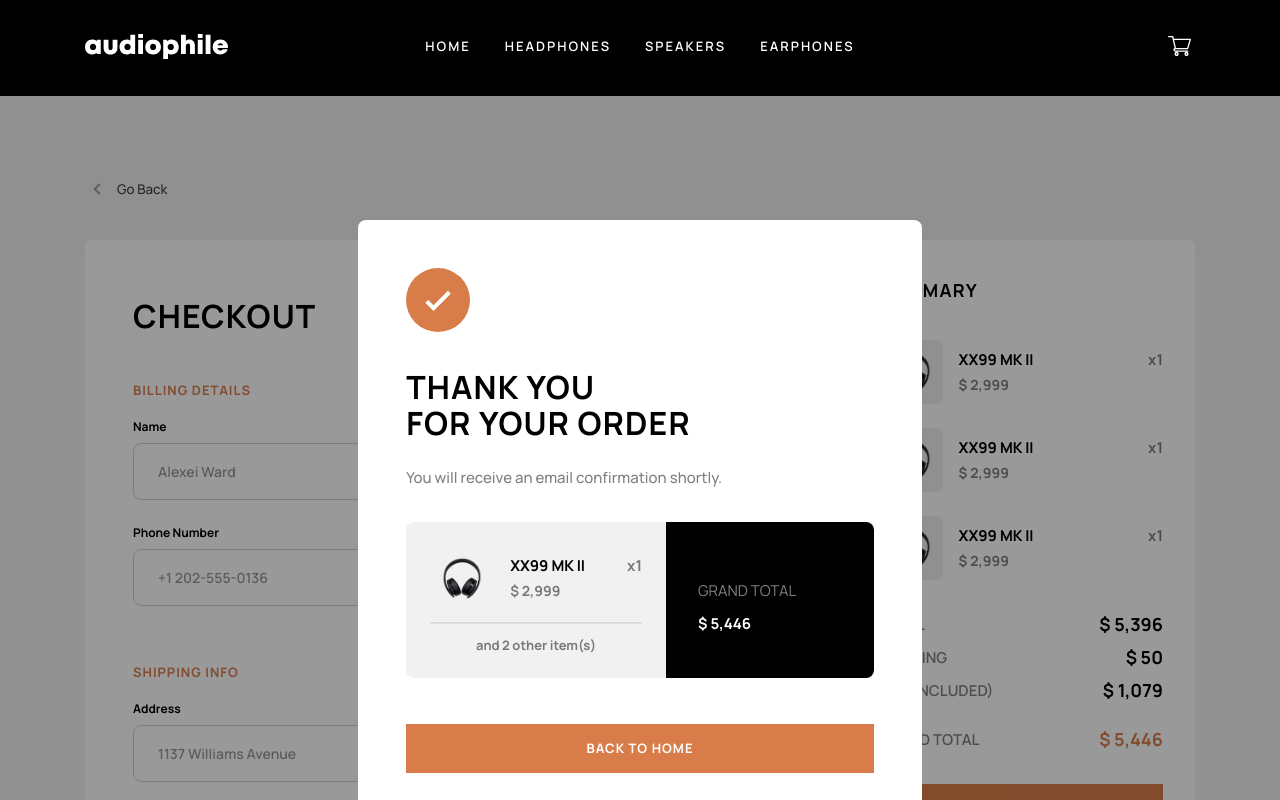
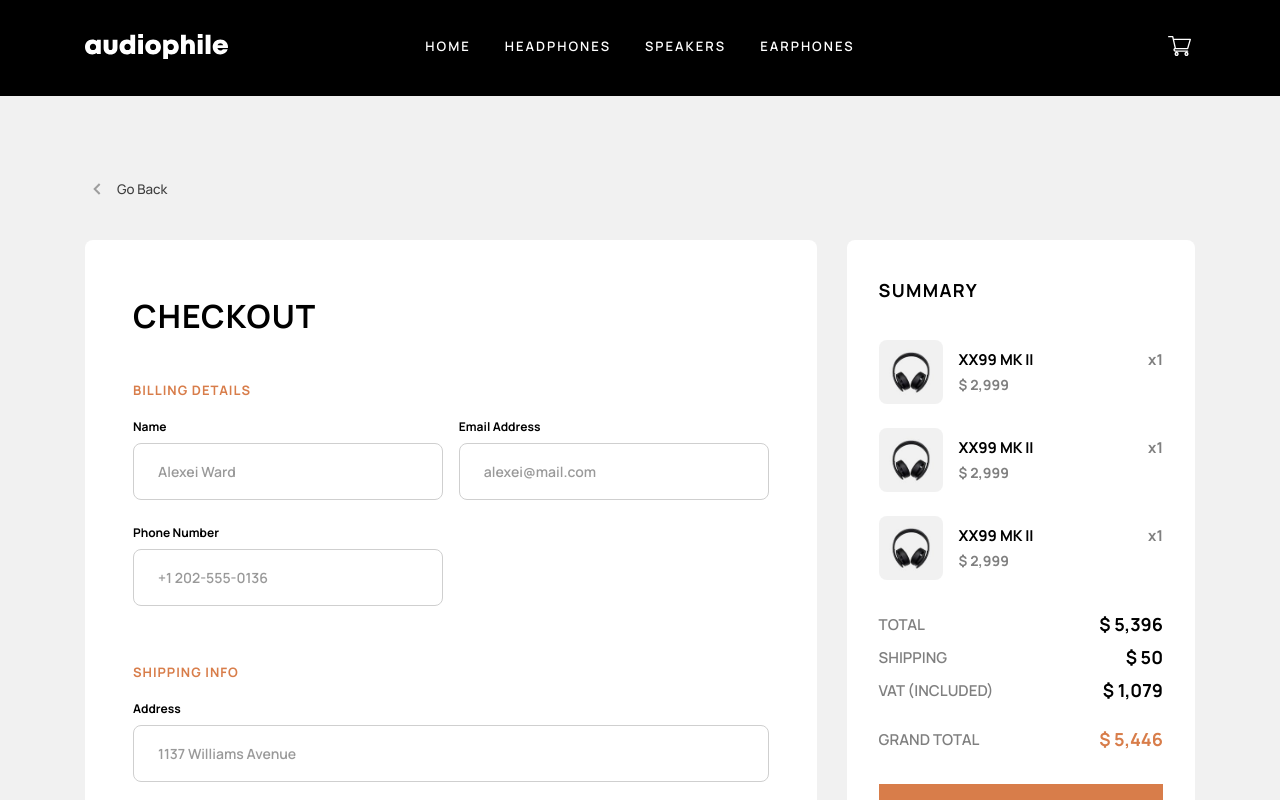
Before and after one commit to nalbertcerqueira/audiophile-ecommerce, a Next.js app: page /checkout in a window 1280 px wide. Shown: the top 800 px of the page. Built offline with nearby package versions, Linux system fonts and the light colour scheme.

Commit message:
refactor: update ConfirmatioModal component styles

```diff
--- a/src/components/checkout/styles.scss
+++ b/src/components/checkout/styles.scss
@@ -196,10 +196,9 @@
     position: absolute;
     z-index: 10;
     top: 0;
-    // visibility: hidden;
+    visibility: hidden;
 
     hr {
-        margin: 0.75rem 0;
         border-color: rgba(vars.$black, 0.1);
     }
 
@@ -236,6 +235,7 @@
     }
 
     &__wrapper {
+        @include mixins.flex($direction: column, $content: flex-end, $gap: 0.75rem);
         padding: 1.5rem;
     }
 
```
